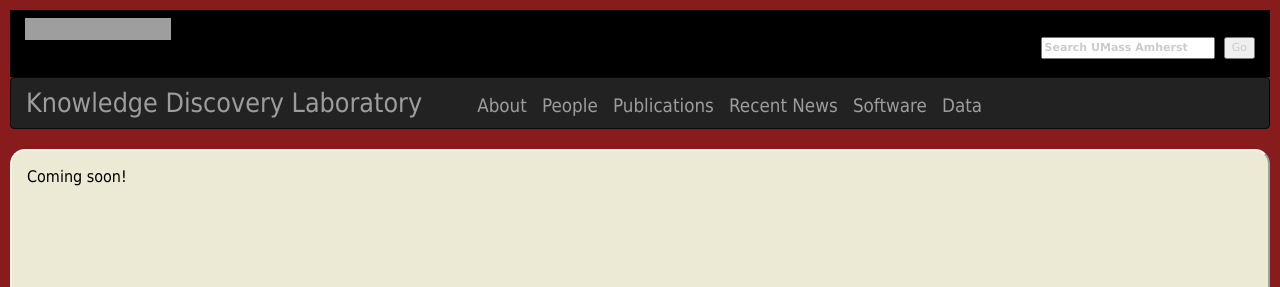
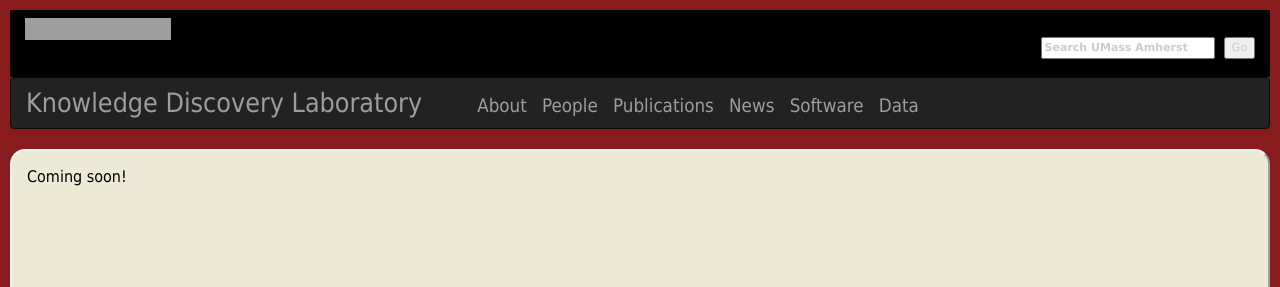
Before and after one commit to KDL-umass/kdl-umass.github.io, a Jekyll site: the page built from data.md, in a window 1280 px wide. Shown: the top 287 px of the page. Built offline with Jekyll 4.4.1, drawn with Linux system fonts in a browser that asks for light colours; nearby versions of some CDN libraries; comment, search, counter and statistics services are not loaded; grey boxes are pictures that could not be loaded.

Commit message:
Changed "Recent News" to "News" for consistency
See my earlier commit message for reasons.

```diff
--- a/_config.yml
+++ b/_config.yml
@@ -36,7 +36,7 @@ nav:
     url: /people.html
   - text: Publications
     url: /publications.html
-  - text: Recent News
+  - text: News
     url: /recent_news.html
   - text: Software
     url: /software.html
```
Also changed, not shown: 1 other file.
